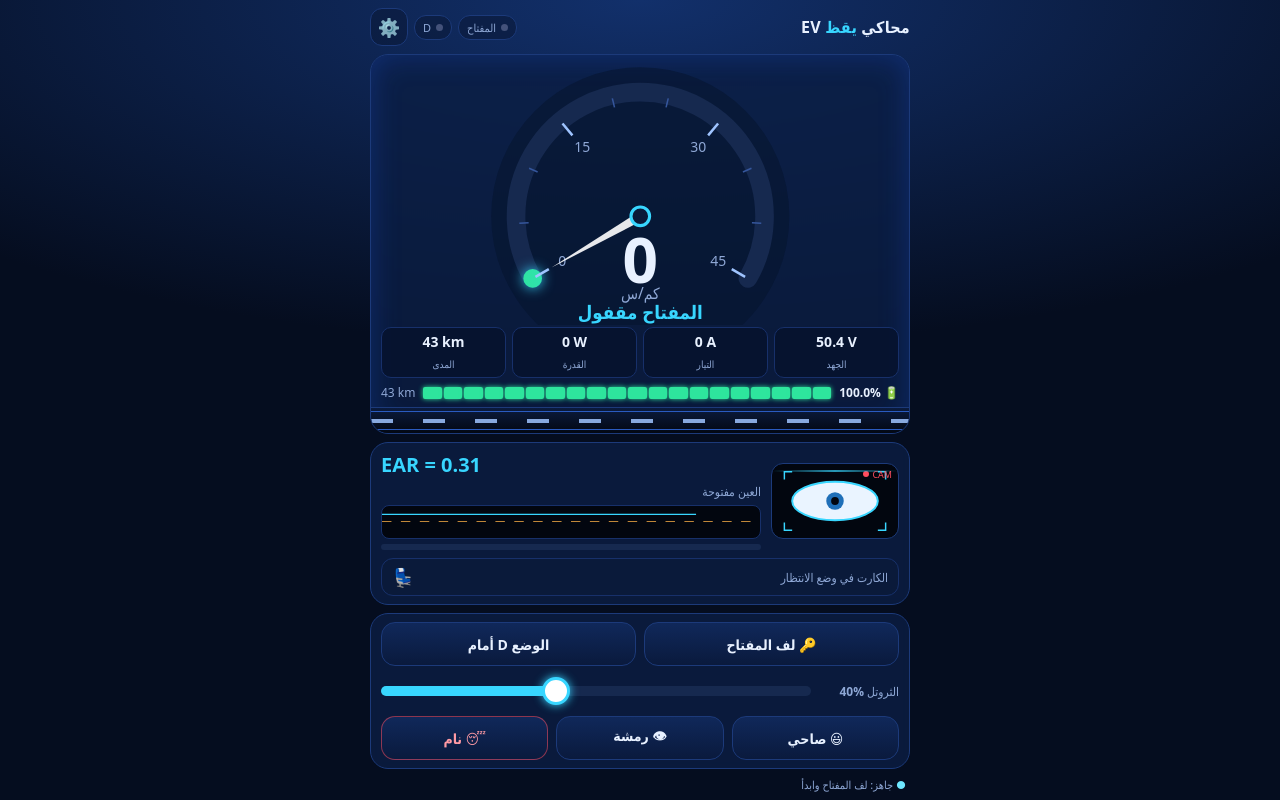
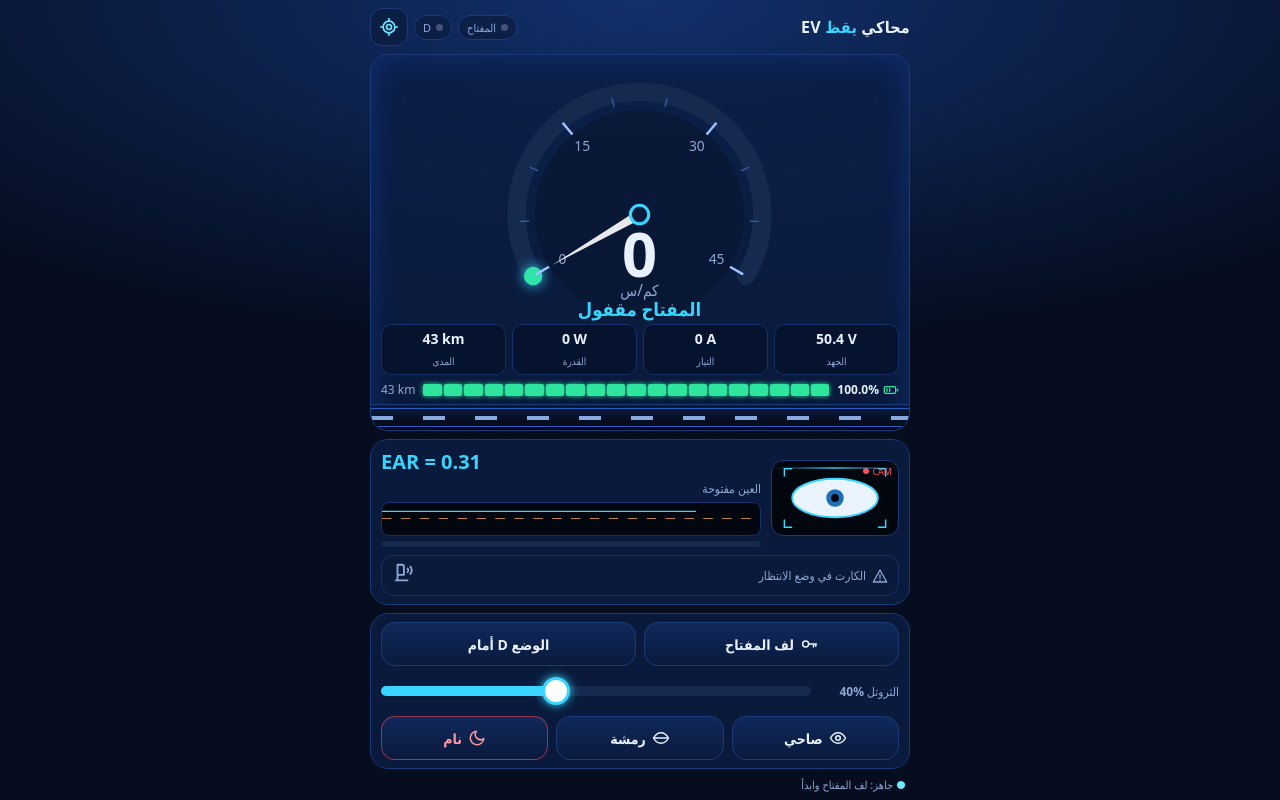
Before and after one commit to mohamed3lio/yaqiz-simulator, a plain HTML site: page index.html in a window 1280 px wide. Drawn offline with Linux system fonts and the light colour scheme.

Commit message:
Update index.html

```diff
--- a/index.html
+++ b/index.html
@@ -26,7 +26,7 @@ header h1 b{color:var(--cy)}
 .chip.on{color:var(--tx);border-color:#2a5bc0}
 .chip.on i{background:var(--ok);box-shadow:0 0 8px var(--ok)}
 .gear.on i{background:var(--cy);box-shadow:0 0 8px var(--cy)}
-#gearbtn{all:unset;width:36px;height:36px;border-radius:12px;border:1px solid var(--line);background:#0a1a3a99;display:grid;place-items:center;cursor:pointer;font-size:18px}
+#gearbtn{all:unset;color:var(--cy2);width:36px;height:36px;border-radius:12px;border:1px solid var(--line);background:#0a1a3a99;display:grid;place-items:center;cursor:pointer;font-size:18px}
 .card{background:var(--panel);border:1px solid var(--line);border-radius:18px;backdrop-filter:blur(6px);position:relative;overflow:hidden}
 #cluster{flex:1 1 0;min-height:0;display:flex;flex-direction:column;padding:6px 10px 0;box-shadow:0 0 30px #1a4fd355 inset}
 #gwrap{flex:1 1 0;min-height:0;position:relative;display:flex;justify-content:center}
@@ -108,8 +108,9 @@ input[type=range]::-moz-range-thumb{width:22px;height:22px;border-radius:50%;bac
 .pn label.c input{width:20px;height:20px;margin-top:2px}
 .pn ul{margin:8px 0;padding:0 18px;font-size:12px;color:var(--mut)}
 .pn p.n{font-size:12px;color:var(--mut);line-height:1.6;margin:8px 0;background:#06122c;border:1px solid #17306a;border-radius:10px;padding:8px 10px}
-@media (max-height:640px){#cam{height:60px}#driver{grid-template-columns:104px 1fr}#spark{height:26px}.btn{min-height:40px}input[type=range]{height:28px}.stats{display:none}}
+@media (max-height:640px){#cam{height:60px}#driver{grid-template-columns:104px 1fr}#spark{height:26px}.btn{min-height:40px}input[type=range]{height:28px}.stats{margin:0 0 4px;gap:4px}.st{padding:2px 1px}.st b{font-size:12px}.st span{font-size:9px}#batrow{margin-bottom:4px}}
 @media (prefers-reduced-motion:reduce){*{animation:none!important}}
+.ic{width:20px;height:20px;flex:0 0 auto}.btn .ic{width:18px;height:18px}#gearbtn .ic{width:20px}.bi{display:inline-flex;align-items:center;gap:4px}.bi .ic{width:16px;height:16px;color:var(--ok)}#alertbar .at{display:flex;align-items:center;gap:6px;min-width:0}#alertbar .at .ic{width:16px;height:16px}#alertbar .seat .ic{width:22px;height:22px}.pn .x .ic{width:20px;height:20px;display:block}
 </style>
 </head>
 <body>
@@ -120,7 +121,7 @@ input[type=range]::-moz-range-thumb{width:22px;height:22px;border-radius:50%;bac
     <div class="chips">
       <div class="chip" id="chKey"><i></i><span>المفتاح</span></div>
       <div class="chip gear" id="chGear"><i></i><span class="ltr" id="chGearT">D</span></div>
-      <button id="gearbtn" aria-label="الإعدادات">⚙️</button>
+      <button id="gearbtn" aria-label="الإعدادات"><svg class="ic" viewBox="0 0 24 24" fill="none" stroke="currentColor" stroke-width="2" stroke-linecap="round" stroke-linejoin="round" aria-hidden="true"><circle cx="12" cy="12" r="3"/><circle cx="12" cy="12" r="7"/><path d="M12 2v3M12 19v3M2 12h3M19 12h3"/></svg></button>
     </div>
   </header>
 
@@ -130,13 +131,13 @@ input[type=range]::-moz-range-thumb{width:22px;height:22px;border-radius:50%;bac
         <defs>
           <linearGradient id="gg" x1="0" x2="1"><stop offset="0" stop-color="#2ee59d"/><stop offset=".6" stop-color="#38d6ff"/><stop offset="1" stop-color="#7a6bff"/></linearGradient>
         </defs>
-        <circle cx="100" cy="100" r="96" fill="#07142e" opacity=".55"/>
+        <circle cx="100" cy="100" r="68" fill="#07142e" opacity=".6"/>
         <path d="M30.7 140 A80 80 0 1 1 169.3 140" fill="none" stroke="#16294f" stroke-width="12" stroke-linecap="round"/>
         <path id="arc" d="M30.7 140 A80 80 0 1 1 169.3 140" fill="none" stroke="url(#gg)" stroke-width="12" stroke-linecap="round" stroke-dasharray="0 400"/>
         <g id="ticks"></g>
         <g id="needle"><path d="M100 100 L97 100 L100 34 L103 100Z" fill="#fff" opacity=".9"/></g>
         <circle cx="100" cy="100" r="6" fill="#0a1a3a" stroke="var(--cy)" stroke-width="2"/>
-        <text id="spd" x="100" y="143">0</text>
+        <text id="spd" x="100" y="141">0</text>
         <text id="unit" x="100" y="153">كم/س</text>
         <text id="gearL" x="100" y="166">D · أمام</text>
       </svg>
@@ -147,7 +148,7 @@ input[type=range]::-moz-range-thumb{width:22px;height:22px;border-radius:50%;bac
       <div class="st"><b class="ltr" id="vW">0</b><span>القدرة</span></div>
       <div class="st"><b class="ltr" id="vR">0</b><span>المدى</span></div>
     </div>
-    <div id="batrow"><span>🔋 <b class="ltr" id="socT" style="color:var(--tx)">100%</b></span><div id="bat" class="ok"></div><span class="ltr" id="rangeT">0 km</span></div>
+    <div id="batrow"><span class="bi"><svg class="ic" viewBox="0 0 24 24" fill="none" stroke="currentColor" stroke-width="2" stroke-linecap="round" stroke-linejoin="round" aria-hidden="true"><rect x="2" y="7" width="17" height="10" rx="2"/><path d="M22 11v2M6 10v4M10 10v4"/></svg> <b class="ltr" id="socT" style="color:var(--tx)">100%</b></span><div id="bat" class="ok"></div><span class="ltr" id="rangeT">0 km</span></div>
     <div id="road"><div class="edge e1"></div><div class="lane" id="lane"></div><div class="edge e2"></div></div>
   </section>
 
@@ -167,19 +168,19 @@ input[type=range]::-moz-range-thumb{width:22px;height:22px;border-radius:50%;bac
       <svg id="spark" viewBox="0 0 120 34" preserveAspectRatio="none"><line id="thrLine" x1="0" x2="120" stroke="#ffb347" stroke-dasharray="3 3" stroke-width=".8"/><polyline id="pl" fill="none" stroke="#38d6ff" stroke-width="1.3" points=""/></svg>
       <div id="hold"><i></i></div>
     </div>
-    <div id="alertbar"><span id="alertT">الكارت مراقب السواق: كله تمام</span><span class="seat" id="seat">💺</span></div>
+    <div id="alertbar"><span class="at"><svg class="ic" viewBox="0 0 24 24" fill="none" stroke="currentColor" stroke-width="2" stroke-linecap="round" stroke-linejoin="round" aria-hidden="true"><path d="M12 3L2 21h20z"/><path d="M12 10v5M12 18v.5"/></svg><span id="alertT">الكارت مراقب السواق: كله تمام</span></span><span class="seat" id="seat"><svg class="ic" viewBox="0 0 24 24" fill="none" stroke="currentColor" stroke-width="2" stroke-linecap="round" stroke-linejoin="round" aria-hidden="true"><path d="M6 3h5a2 2 0 012 2v9H6zM4 20h13M6 14v6"/><path d="M17 7c1 1 1 3 0 4M20 5c2 2 2 6 0 8"/></svg></span></div>
   </section>
 
   <section id="ctl" class="card">
     <div class="row">
-      <button class="btn" id="bKey">🔑 لف المفتاح</button>
+      <button class="btn" id="bKey"><svg class="ic" viewBox="0 0 24 24" fill="none" stroke="currentColor" stroke-width="2" stroke-linecap="round" stroke-linejoin="round" aria-hidden="true"><circle cx="7.5" cy="12" r="4"/><path d="M11.5 12H22M18 12v4M21 12v3"/></svg><span id="bKeyT">لف المفتاح</span></button>
       <button class="btn" id="bGear">الوضع D أمام</button>
     </div>
     <div id="thr"><label>الثروتل <b class="ltr" id="thrV">40%</b></label><input type="range" id="rThr" min="0" max="100" value="40" aria-label="دواسة الثروتل"></div>
     <div class="row">
-      <button class="btn" id="bAwake">😃 صاحي</button>
-      <button class="btn" id="bBlink">👁 رمشة</button>
-      <button class="btn warn" id="bSleep">😴 نام</button>
+      <button class="btn" id="bAwake"><svg class="ic" viewBox="0 0 24 24" fill="none" stroke="currentColor" stroke-width="2" stroke-linecap="round" stroke-linejoin="round" aria-hidden="true"><path d="M2 12s4-7 10-7 10 7 10 7-4 7-10 7S2 12 2 12z"/><circle cx="12" cy="12" r="3"/></svg>صاحي</button>
+      <button class="btn" id="bBlink"><svg class="ic" viewBox="0 0 24 24" fill="none" stroke="currentColor" stroke-width="2" stroke-linecap="round" stroke-linejoin="round" aria-hidden="true"><path d="M2 12s4-7 10-7 10 7 10 7-4 7-10 7S2 12 2 12z"/><path d="M3 12h18"/></svg>رمشة</button>
+      <button class="btn warn" id="bSleep"><svg class="ic" viewBox="0 0 24 24" fill="none" stroke="currentColor" stroke-width="2" stroke-linecap="round" stroke-linejoin="round" aria-hidden="true"><path d="M21 12.8A9 9 0 1111.2 3a7 7 0 009.8 9.8z"/></svg>نام</button>
     </div>
   </section>
   <div id="log"></div>
@@ -188,7 +189,7 @@ input[type=range]::-moz-range-thumb{width:22px;height:22px;border-radius:50%;bac
 <div id="sheet" role="dialog" aria-modal="true">
   <div class="bk" id="shBk"></div>
   <div class="pn">
-    <h2><span>إعدادات إضافية</span><button class="x" id="shX" aria-label="إغلاق">✕</button></h2>
+    <h2><span>إعدادات إضافية</span><button class="x" id="shX" aria-label="إغلاق"><svg class="ic" viewBox="0 0 24 24" fill="none" stroke="currentColor" stroke-width="2" stroke-linecap="round" stroke-linejoin="round" aria-hidden="true"><path d="M5 5l14 14M19 5L5 19"/></svg></button></h2>
     <div class="f"><span>سعة البطارية <b class="ltr" id="ahV">34 Ah (4 × 12V)</b></span><input type="range" id="rAh" min="30" max="38" value="34"></div>
     <p class="n" id="capNote"></p>
     <div class="f"><span>فتحة العين <b class="ltr" id="opV">90%</b></span><input type="range" id="rOpen" min="0" max="100" value="90"></div>
@@ -287,12 +288,12 @@ function render(){
   $("pl").setAttribute("points",pts);
   var ty=32-S.earThr/.4*30;$("thrLine").setAttribute("y1",ty);$("thrLine").setAttribute("y2",ty);
   document.body.classList.toggle("alert",S.alert);
-  $("alertT").textContent=S.alert?"⚠ نعاس! فوق وخد استراحة":(S.keyOn?"الكارت مراقب السواق: كله تمام":"الكارت في وضع الانتظار");
+  $("alertT").textContent=S.alert?"نعاس! فوق وخد استراحة":(S.keyOn?"الكارت مراقب السواق: كله تمام":"الكارت في وضع الانتظار");
   $("seat").title=S.alert?"اهتزاز الكرسي شغال":"اهتزاز الكرسي ساكن";
   // controls
   $("chKey").className="chip"+(S.keyOn?" on":"");
   $("chGear").className="chip gear"+(S.keyOn?" on":"");$("chGearT").textContent=S.reverse?"R":"D";
-  $("bKey").className="btn"+(S.keyOn?" on":"");$("bKey").textContent=S.keyOn?"🔑 المفتاح شغال":"🔑 لف المفتاح";
+  $("bKey").className="btn"+(S.keyOn?" on":"");$("bKeyT").textContent=S.keyOn?"المفتاح شغال":"لف المفتاح";
   $("bGear").textContent=S.reverse?"الوضع R رجوع":"الوضع D أمام";$("bGear").disabled=S.speed>2;
   $("thrV").textContent=S.thr+"%";
   $("kmV").textContent=S.km.toFixed(2)+" km";
```
